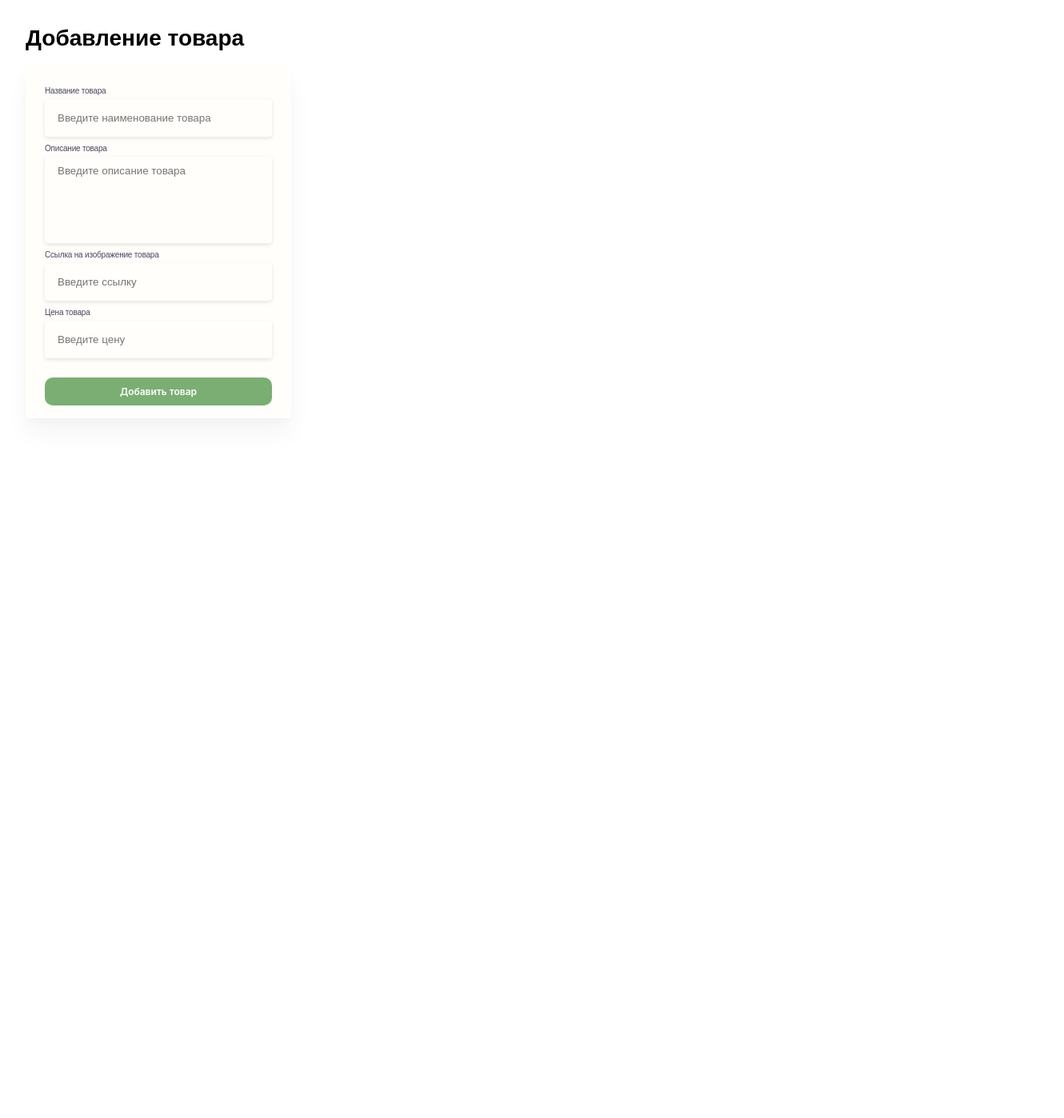
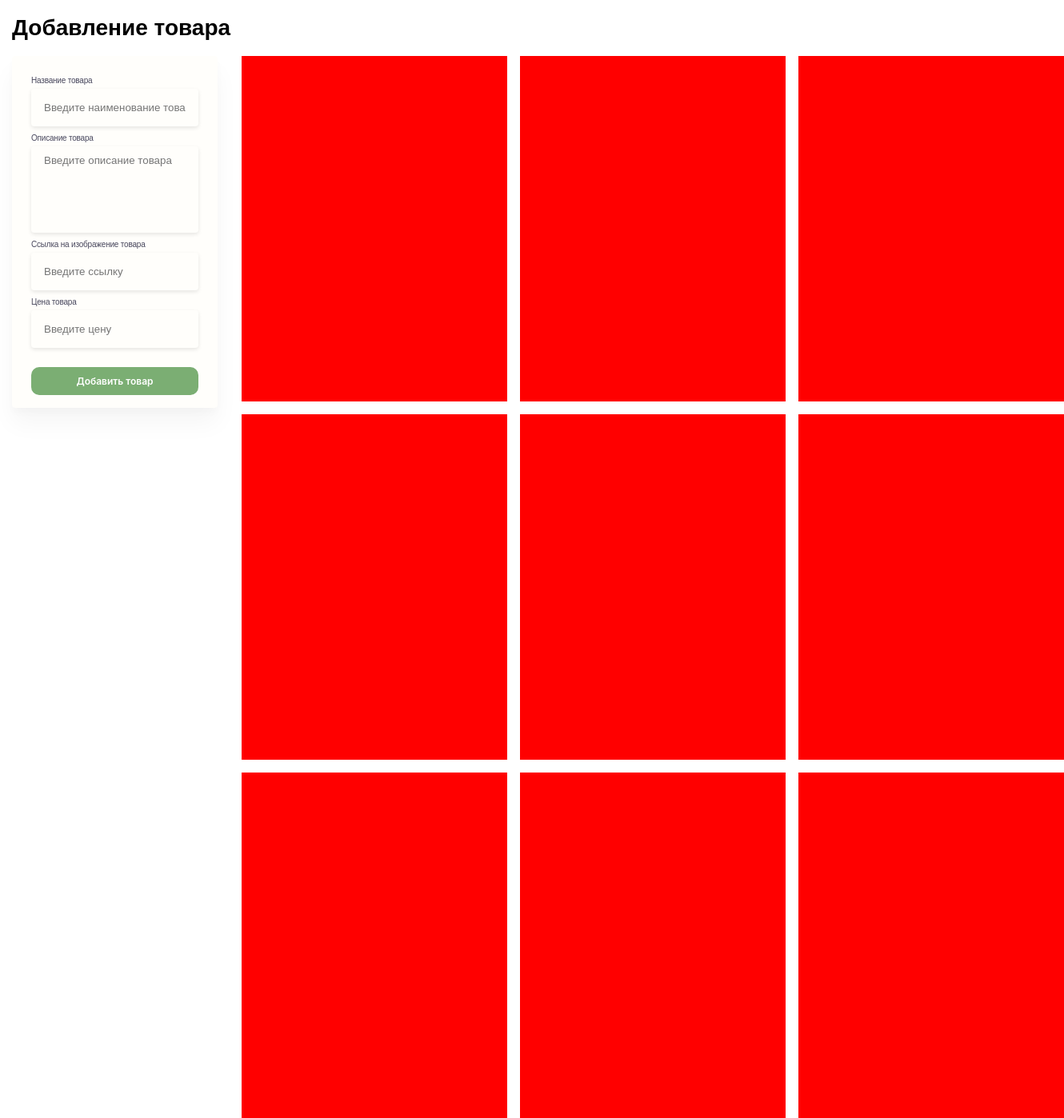
Before and after one commit to norylord/next-nrylord, a Next.js app: page / in a window 1280 px wide. Shown: the whole page at 80% size, 1330 px wide, since content can reach past the window. Before the commit the page ends 800 px from the top, so only its background shows below. Built offline with nearby package versions, Linux system fonts and the light colour scheme.

Commit message:
grid items

```diff
--- a/components/CardCreateForm/CardCreateForm.module.sass
+++ b/components/CardCreateForm/CardCreateForm.module.sass
@@ -1,5 +1,5 @@
 .form__container
-  width: 332px
+  width: 332px !important
   height: 440px
   background: #FFFEFB
   box-shadow: 0px 20px 30px rgba(0, 0, 0, 0.04), 0px 6px 10px rgba(0, 0, 0, 0.02)
--- /dev/null
+++ b/components/CardList/CardList.js
@@ -0,0 +1,19 @@
+import styles from './CardList.module.sass'
+
+const CardList = () => {
+    return (
+        <div className={styles.card__list}>
+            <div className={styles.card__item}></div>
+            <div className={styles.card__item}></div>
+            <div className={styles.card__item}></div>
+            <div className={styles.card__item}></div>
+            <div className={styles.card__item}></div>
+            <div className={styles.card__item}></div>
+            <div className={styles.card__item}></div>
+            <div className={styles.card__item}></div>
+            <div className={styles.card__item}></div>
+        </div>
+    );
+};
+
+export default CardList;
--- /dev/null
+++ b/components/CardList/CardList.module.sass
@@ -0,0 +1,11 @@
+.card__list
+  display: grid
+  grid: 1fr 1fr / 1fr 1fr 1fr
+  gap: 16px
+  @media (max-width: 1000px)
+    grid: 1fr 1fr / 1fr 1fr
+
+.card__item
+  width: 332px
+  height: 432px
+  background: red
--- a/pages/index.js
+++ b/pages/index.js
@@ -4,6 +4,7 @@ import styles from '../styles/Home.module.sass'
 import Input from "../components/UI/Input/Input";
 import Button from "../components/UI/Button/Button";
 import CardCreateForm from "../components/CardCreateForm/CardCreateForm";
+import CardList from "../components/CardList/CardList";
 
 export default function Home() {
     return (
@@ -11,9 +12,8 @@ export default function Home() {
             <h1 className={styles.title}>Добавление товара</h1>
             <div className={styles.main__container}>
                 <CardCreateForm/>
-                <div className={styles.cards__container}></div>
+                <CardList/>
             </div>
-
         </div>
     )
 }
--- a/styles/Home.module.sass
+++ b/styles/Home.module.sass
@@ -1,5 +1,8 @@
 .container
-  margin: 32px
+  max-width: 1436px
+  padding: 0 15px
+  width: 100%
+  margin: 0 auto
 
 
 .title
@@ -10,6 +13,7 @@
 
 .main__container
   display: flex
+  gap: 0 30px
 
 
 .cards__container
```
